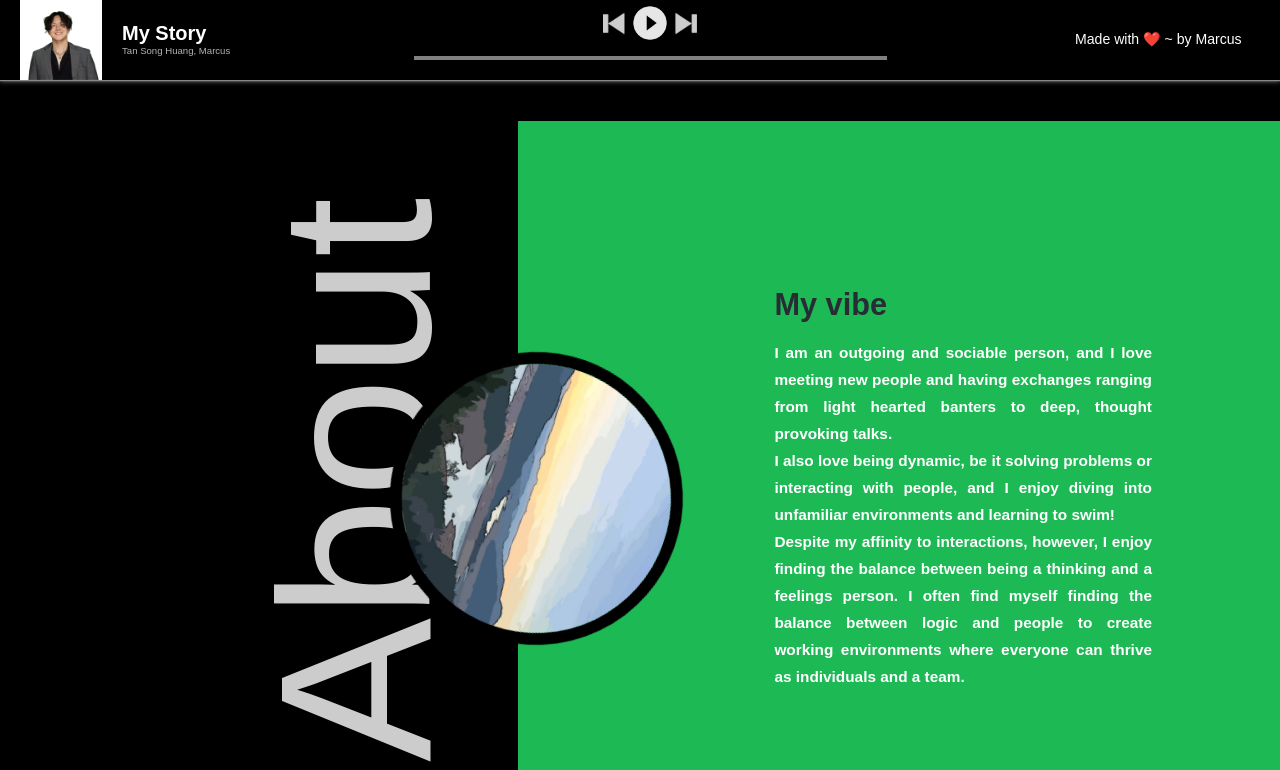
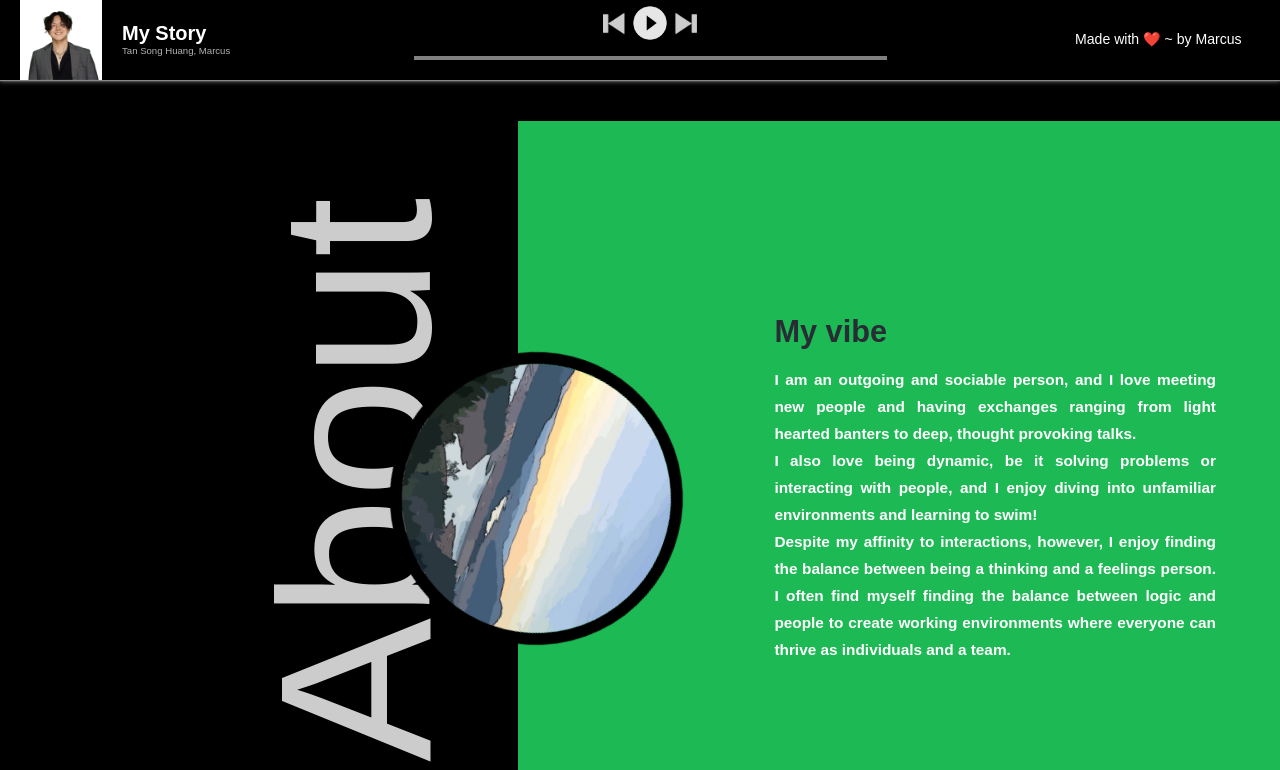
Before and after one commit to marctan2705/marctan2705.github.io, a React (Create React App) app: page / in a window 1280 px wide. Shown: the part 720-1490 px from the top of the page. Built offline with nearby package versions, Linux system fonts and the light colour scheme.

Commit message:
deployment

```diff
--- a/public/index.html
+++ b/public/index.html
@@ -25,7 +25,7 @@
       work correctly both with client-side routing and a non-root public URL.
       Learn how to configure a non-root public URL by running `npm run build`.
     -->
-    <title>React App</title>
+    <title>Marcus Tan</title>
   </head>
   <body>
     <noscript>You need to enable JavaScript to run this app.</noscript>
--- a/src/components/About/about.module.css
+++ b/src/components/About/about.module.css
@@ -89,7 +89,7 @@
 }
 
 .lyrics{
-    width: calc(100% - 30vw);
+    width: calc(100% - 25vw);
     display: flex;
     flex-direction: column;
     margin-left: 20vw;
```
